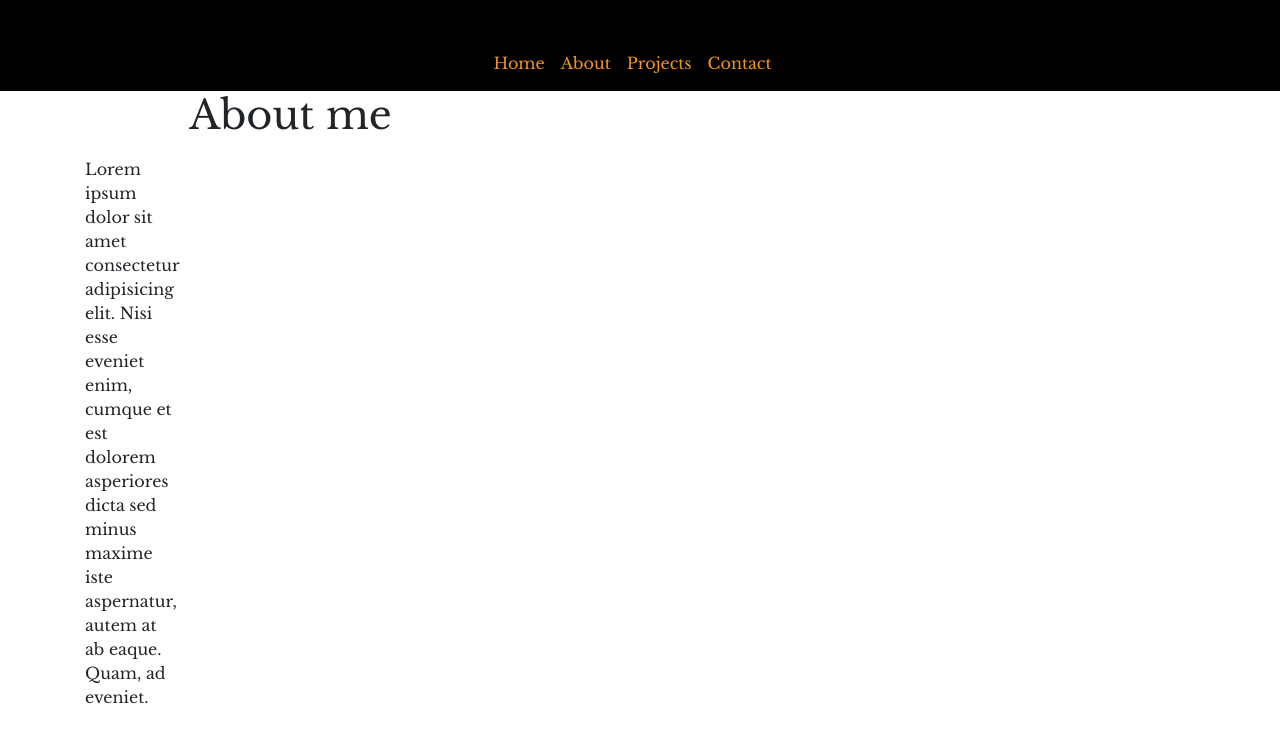
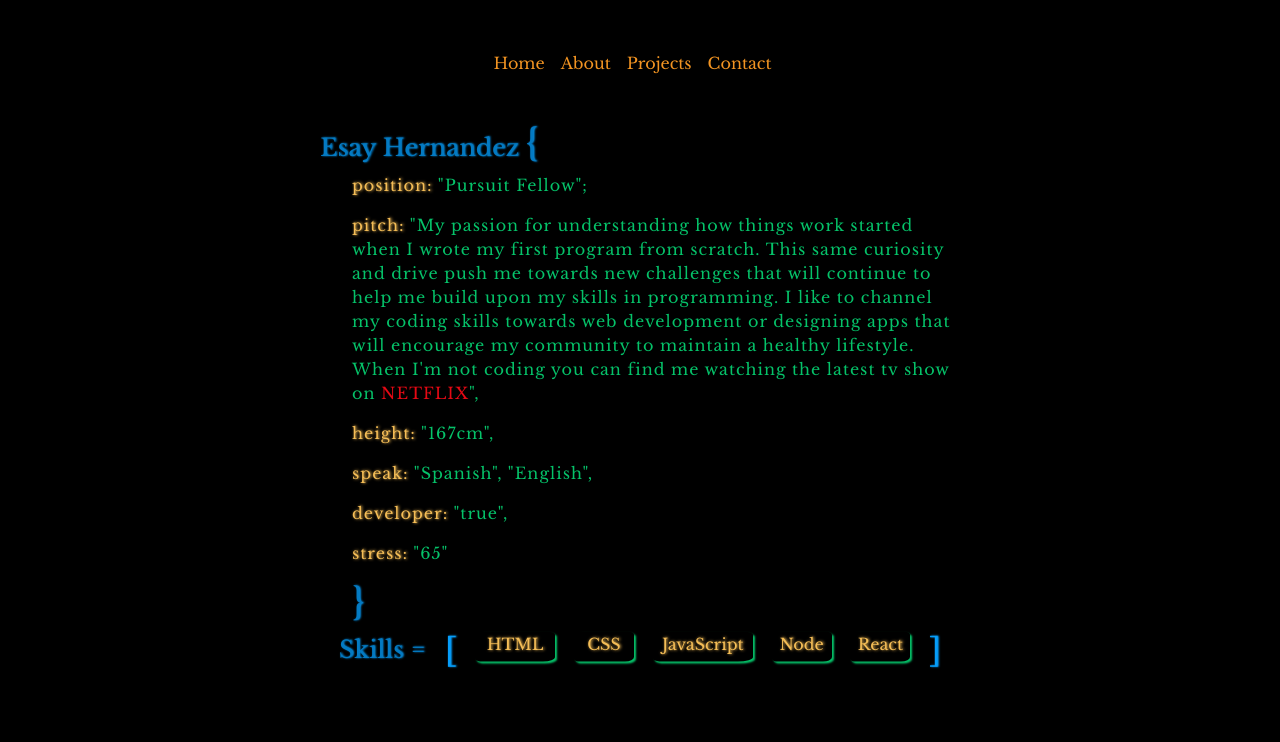
Before and after one commit to esayh/esayh.github.io, a plain HTML site: page about.html in a window 1280 px wide. Drawn offline with nearby package versions, Linux system fonts and the light colour scheme.

Commit message:
add about

```diff
--- a/about.css
+++ b/about.css
@@ -7,6 +7,7 @@
 }
 
 body {
+   background-color: black;
    font-family: 'Libre Baskerville', serif;
 }
 
@@ -35,13 +36,155 @@ body {
    background-color: black;
 }
 
-.container {
-   display: grid;
-   grid-template-columns: repeat(12, 1fr);
-   grid-template-rows: repeat(100px, auto);
-   gap: 10px;
+.centered {
+   position: fixed;
+   top: 50%;
+   left: 50%;
+   transform: translate(-50%, -50%);
 }
 
-.top {
-   grid-column: 2 / 13 ;
+.main {
+   color: #047ac2;
+   text-shadow: #069df9 1px 0px 2px;
+   font-size: 150%;
 }
+
+.color {
+   color: #f5be57;
+   text-shadow: #f5be57 1px 0px 3px;
+}
+
+.all {
+   color: #05c269;
+   letter-spacing: 1px;
+}
+
+#net {
+   color: #E50914;
+}
+
+
+#skills {
+   display: flex;
+   justify-content: space-evenly;
+}
+
+.flex {
+   color: #f5be57;
+   text-shadow: #f5be57 1px 0px 3px;
+}
+
+
+
+#one {
+   border-radius: 15% 10%;
+   box-shadow: 2px 2px 2px #05c269;
+   text-align: center;
+   height: 30px;
+   width: 80px;
+}
+
+#one:hover {
+   transition: transform 160ms;
+   transform: translateY(-5px);
+}
+
+#two {
+   border-radius: 15% 10%;
+   box-shadow: 2px 2px 2px #05c269;
+   text-align: center;
+   height: 30px;
+   width: 60px;
+}
+
+#two:hover {
+   transition: transform 160ms;
+   transform: translateY(-5px);
+}
+
+
+#three {
+   border-radius: 15% 10%;
+   box-shadow: 2px 2px 2px #05c269;
+   text-align: center;
+   height: 30px;
+   width: 100px;
+}
+
+#three:hover {
+   transition: transform 160ms;
+   transform: translateY(-5px);
+}
+
+
+#four {
+   border-radius: 15% 10%;
+   box-shadow: 2px 2px 2px #05c269;
+   text-align: center;
+   height: 30px;
+   width: 60px;
+}
+
+#four:hover {
+   transition: transform 160ms;
+   transform: translateY(-5px);
+}
+
+
+#five {
+   border-radius: 15% 10%;
+   box-shadow: 2px 2px 2px #05c269;
+   text-align: center;
+   height: 30px;
+   width: 60px;
+}
+
+#five:hover {
+   transition: transform 160ms;
+   transform: translateY(-5px);
+}
+
+.closing {
+   color: #069df9;
+   text-shadow: #069df9 1px 0px 2px;
+   font-size: 2rem;
+}
+
+
+ul {
+   list-style: none;
+}
+
+#center {
+   margin-left: 2rem;
+}
+
+@media all and (max-width: 768px) {
+   .centered {
+      display: flex;
+      flex-direction: column;
+      justify-content: center;
+      align-items: center;
+      width: 100%;
+      margin: 0;
+   }
+
+   #move {
+      display: flex;
+      flex-direction: column;
+      justify-content: center;
+      align-items: center;
+   }
+
+   .flex {
+      display: flex;
+      flex-direction: column;
+   }
+
+   .skills {
+      display: flex;
+      flex-direction: column;
+      justify-content: center;
+      align-items: center;
+   }
+}
--- a/about.html
+++ b/about.html
@@ -24,13 +24,36 @@
          </div>
       </div>
    </nav>
-   <div class="container">
-      <div class="top">
-         <h1>About me</h1>
-      </div>
-      <div class="intro">
-         <p>Lorem ipsum dolor sit amet consectetur adipisicing elit. Nisi esse eveniet enim, cumque et est dolorem asperiores dicta sed minus maxime iste aspernatur, autem at ab eaque. Quam, ad eveniet.</p>
-      </div>
+   <div class="mainPage"></div>
+      <div class="centered">
+         <div id="myName">
+            <h5 class="main">Esay Hernandez <span class="main">{</span></h5>
+         </div>
+         <div id="move">
+               <div id="center">
+                  <p class="all"><span class="color">position:</span> "Pursuit Fellow";</p>
+                  <p class="all"><span class="color">pitch:</span> "My passion for understanding how things work started when I wrote my first program from scratch.
+                     This same curiosity and drive push me towards new challenges that will continue to help me build upon my skills in programming.
+                     I like to channel my coding skills towards web development or designing apps that will encourage my community to maintain a healthy lifestyle. When I'm not coding you can find me watching the latest tv show on <span id="net">NETFLIX</span>",</p>
+                  <p class="all"><span class="color">height:</span> "167cm",</p>
+                  <p class="all"><span class="color">speak:</span> "Spanish", "English",</p>
+                  <p class="all"><span class="color">developer:</span> "true",</p>
+                  <p class="all"><span class="color">stress:</span> "65"</p>
+                  <h5 class="main"><span class="main">}</span></h5>
+               </div>
+            </div>
+         <div id="empty">
+            <div id="skills">
+            <div class="main">Skills =</div>
+               <h2 class="closing">[</h2>
+               <div id="one" class="flex">HTML</div>
+               <div id="two"class="flex"> CSS</div>
+               <div id="three"class="flex">JavaScript</div>
+               <div id="four"class="flex">Node</div>
+               <div id="five"class="flex">React </div>
+               <h2 class="closing">]</h2>
+            </div>
+         </div>
    </div>
    <script src="https://cdn.jsdelivr.net/npm/@popperjs/core@2.6.0/dist/umd/popper.min.js" integrity="sha384-KsvD1yqQ1/1+IA7gi3P0tyJcT3vR+NdBTt13hSJ2lnve8agRGXTTyNaBYmCR/Nwi" crossorigin="anonymous"></script>
    <script src="https://cdn.jsdelivr.net/npm/bootstrap@5.0.0-beta2/dist/js/bootstrap.min.js" integrity="sha384-nsg8ua9HAw1y0W1btsyWgBklPnCUAFLuTMS2G72MMONqmOymq585AcH49TLBQObG" crossorigin="anonymous"></script>
--- a/projects.css
+++ b/projects.css
@@ -1,18 +1,23 @@
 @import url('https://fonts.googleapis.com/css2?family=Libre+Baskerville&display=swap');
 
+* {
+   margin: 0;
+   padding: 0;
+   box-sizing: border-box;
+}
+
 body {
-   margin: 40px;
-   /* background-color: rgb(255, 255, 255); */
    background-color: black;
    font-family: 'Libre Baskerville', serif;
 }
 
 .bg-dark {
    background-color: black !important;
-
 }
 
 .navbar .navbar-nav {
+   padding-top: 35px;
+   margin-right: 15px;
    display: flex;
    justify-content: center;
    align-items: center;
@@ -36,7 +41,6 @@ body {
    grid-template-columns: repeat(5, 1fr);
    grid-template-rows: minmax(100px, auto);
    gap: 10px;
-   padding-top: 6rem;
 }
 
 h1 {
@@ -47,7 +51,7 @@ h1 {
    grid-column: 2 / 6;
    margin-right: 6rem;
    color: #5c8b4a;
-   text-shadow: #36ac69 1px 0 10px;
+   text-shadow: #078080 1px 0 10px;
 }
 
 .name {
@@ -56,6 +60,14 @@ h1 {
 
 p {
    color: rgb(187, 179, 179);
+}
+
+#info {
+   display: none;
+}
+
+#infoSnow {
+   display: none;
 }
 
 
@@ -67,19 +79,6 @@ p {
    text-shadow: #5e6b64 1px 0 10px;
 }
 
-/* img {
-   display: block;
-   margin-left: auto;
-   margin-right: auto;
-} */
-
-
-/* .header {
-   grid-column: 1 / 6;
-   display: flex;
-   justify-content: center;
-} */
-
 .about {
    display: flex;
    justify-content: center;
@@ -87,6 +86,7 @@ p {
    color: #5c8b4a;
    cursor: pointer;
    border: 1px solid #5c8b4a;
+   text-shadow: #078080 1px 0 10px;
    font-size: medium;
    /* width: 200px; */
    height: 35px;
@@ -102,6 +102,7 @@ p {
    color: #5c8b4a;
    cursor: pointer;
    border: 1px solid #5c8b4a;
+   text-shadow: #078080 1px 0 10px;
    font-size: medium;
    /* width: 200px; */
    height: 35px;
@@ -111,8 +112,9 @@ p {
 }
 
 .xpress {
-   margin-top: 3rem;;
-   grid-column: 2 / 3 ;
+   margin-top: 3rem;
+   ;
+   grid-column: 2 / 3;
 }
 
 .snow {
@@ -120,13 +122,17 @@ p {
    grid-column: 4 / 5;
 }
 
-@media (max-width: 1000px) {
+@media all and (max-width: 1024px) {
    .container {
-      display: block;
-      margin-right: 0;
+      display: flex;
+      flex-direction: column;
+      justify-content: center;
+      align-items: center;
+      width: 100%;
+      margin: 0;
    }
 
-   .header {
-      justify-content: center;
+   img {
+      width: 300px;
    }
 }
```
Also changed, not shown: index.css (+10 -0 lines), index.html (+6 -2 lines), projects.html (+5 -7 lines), projects.js (+14 -18 lines).
